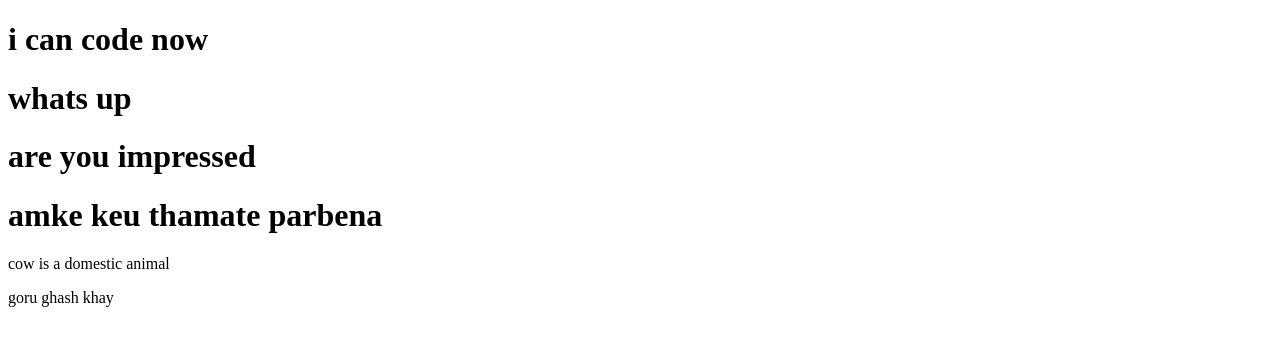
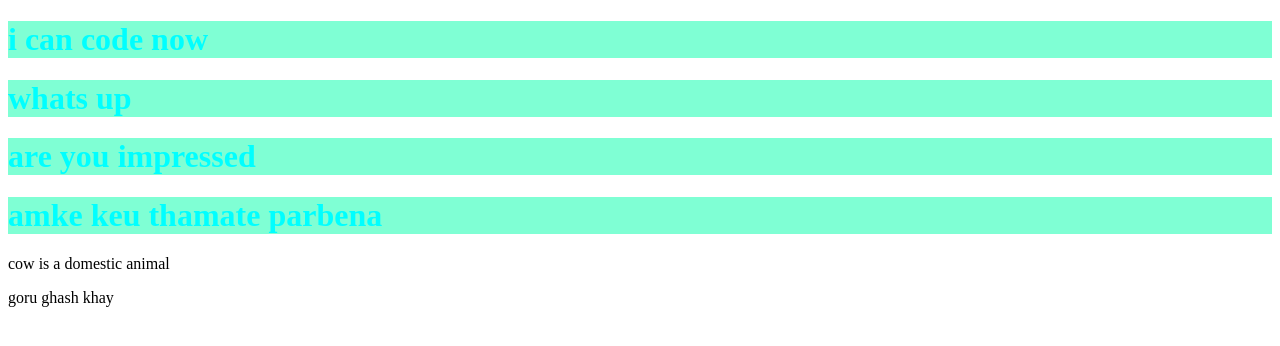
Before and after one commit to Niloy-khan30/my-first-repo, a plain HTML site: page index.html in a window 1280 px wide. Drawn offline with Linux system fonts and the light colour scheme.

Commit message:
color added

```diff
--- a/index.html
+++ b/index.html
@@ -4,6 +4,7 @@
     <meta charset="UTF-8">
     <meta name="viewport" content="width=device-width, initial-scale=1.0">
     <title>my-first-repo</title>
+    <link rel="stylesheet" href="style.css">
 </head>
 <body>
     <h1>i can code now</h1>
--- /dev/null
+++ b/style.css
@@ -0,0 +1,4 @@
+h1 {
+    color:aqua;
+    background-color:aquamarine;
+}
```
